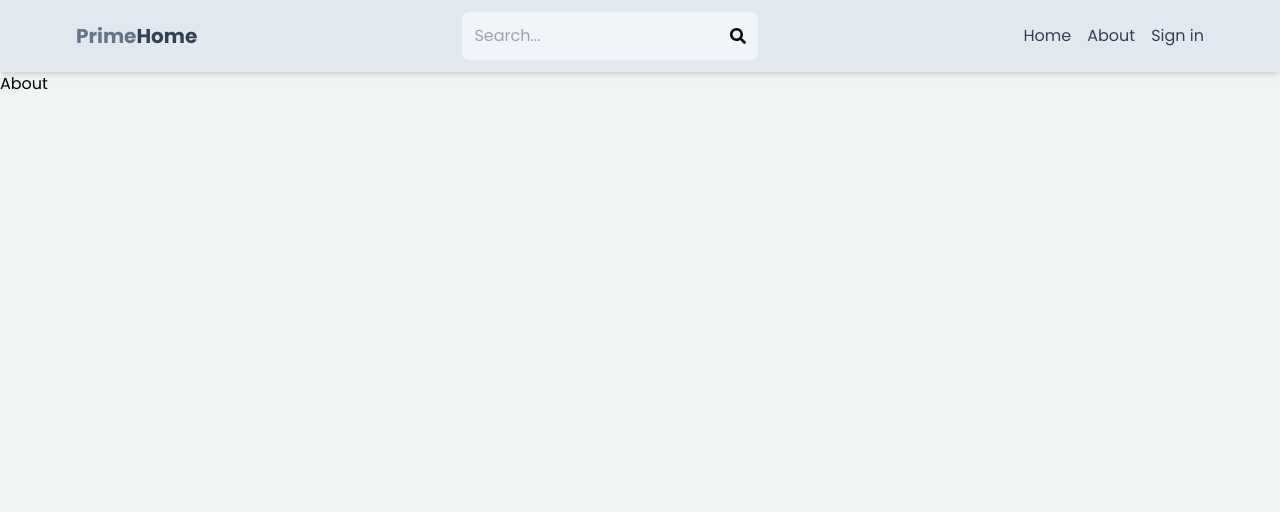
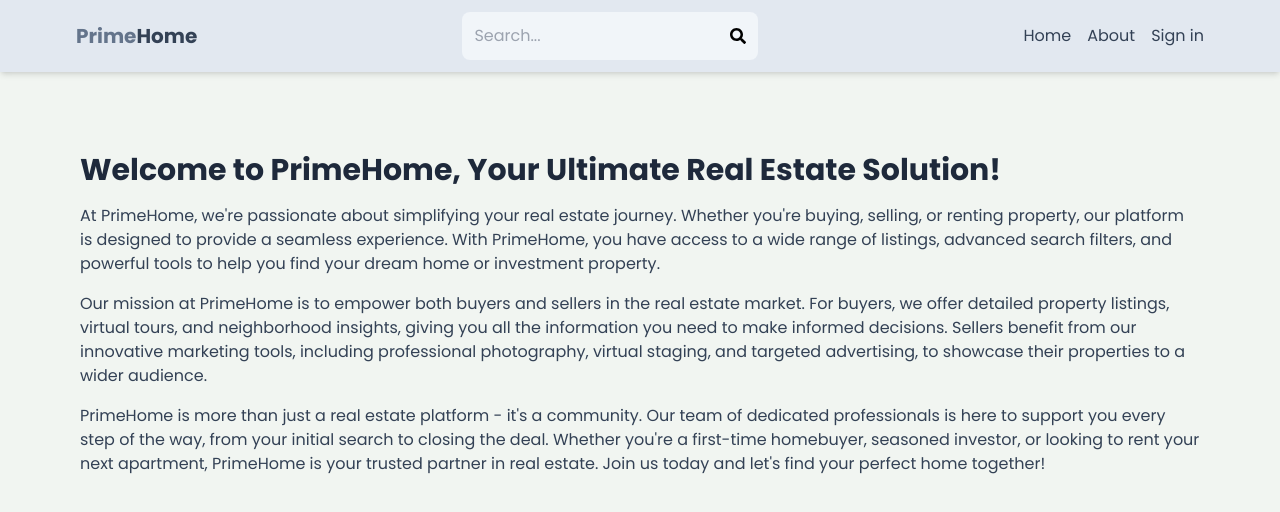
Before and after one commit to achimmft/Prime-Home, a React (Vite) app in the folder client/: page /about in a window 1280 px wide. Shown: the top 512 px of the page. Built offline with nearby package versions, Linux system fonts and the light colour scheme; no server answers.

Commit message:
complete about page

```diff
--- a/client/src/pages/About.jsx
+++ b/client/src/pages/About.jsx
@@ -1,9 +1,34 @@
-import React from 'react'
+import React from "react";
 
 export default function About() {
   return (
-    <div>
-      About
+    <div className="py-20 px-4 max-w-6xl mx-auto">
+      <h1 className="text-3xl font-bold mb-4 text-slate-800">Welcome to PrimeHome, Your Ultimate Real Estate Solution!</h1>
+      <p className="mb-4 text-slate-700">
+        At PrimeHome, we're passionate about simplifying your real estate
+        journey. Whether you're buying, selling, or renting property, our
+        platform is designed to provide a seamless experience. With PrimeHome,
+        you have access to a wide range of listings, advanced search filters,
+        and powerful tools to help you find your dream home or investment
+        property.
+      </p>
+      <p className="mb-4 text-slate-700">
+        Our mission at PrimeHome is to empower both buyers and sellers in the
+        real estate market. For buyers, we offer detailed property listings,
+        virtual tours, and neighborhood insights, giving you all the information
+        you need to make informed decisions. Sellers benefit from our innovative
+        marketing tools, including professional photography, virtual staging,
+        and targeted advertising, to showcase their properties to a wider
+        audience.
+      </p>
+      <p className="mb-4 text-slate-700">
+        PrimeHome is more than just a real estate platform - it's a community.
+        Our team of dedicated professionals is here to support you every step of
+        the way, from your initial search to closing the deal. Whether you're a
+        first-time homebuyer, seasoned investor, or looking to rent your next
+        apartment, PrimeHome is your trusted partner in real estate. Join us
+        today and let's find your perfect home together!
+      </p>
     </div>
-  )
+  );
 }
```
